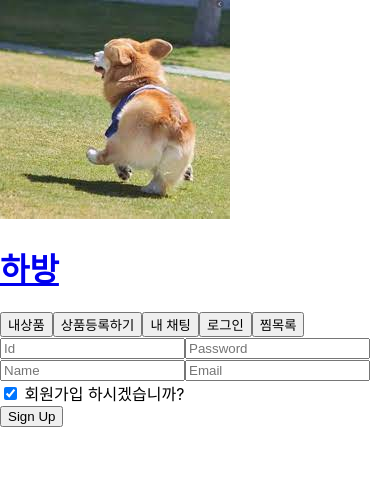
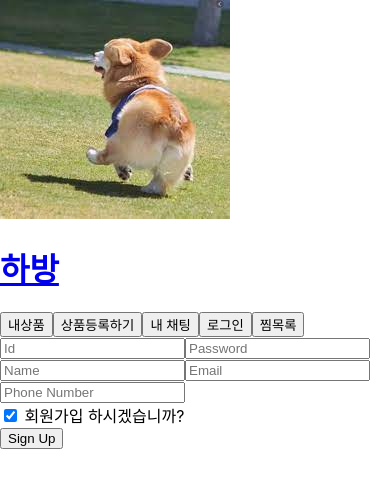
Before and after one commit to SeongHoonPak/SchoolProject, a React (Create React App) app in the folder client/: page /order in a window 390 px wide. Both pictures are taken after a click on the checkbox "회원가입 하시겠습니까?". Shown: the top 488 px of the page. Built offline with nearby package versions, Linux system fonts and the light colour scheme; no server answers; what axios-retry would draw is missing.

Commit message:
sign up plus user phone number

```diff
--- a/client/src/App.jsx
+++ b/client/src/App.jsx
@@ -102,10 +102,16 @@ function App({
           </AuthProvider>
         </Route>
         <Route exact path="/product/:id">
-          <ThisProducts
-            productService={productService}
-            cartService={cartService}
-          />
+          <AuthProvider
+            authService={authService}
+            authErrorEventBus={authErrorEventBus}
+            FileInput={FileInput}
+          >
+            <ThisProducts
+              productService={productService}
+              cartService={cartService}
+            />
+          </AuthProvider>
         </Route>
 
         <Route exact path="/:username">
--- a/client/src/components/Area/area.jsx
+++ b/client/src/components/Area/area.jsx
@@ -1,7 +1,6 @@
 import React from "react";
 
 const Area = ({ onChange }) => {
-  console.log("oncha?", onChange);
   return (
     <>
       <div class="dropdown-content" style={{ padding: 0, minWidth: 300 }}>
--- a/client/src/context/AuthContext.jsx
+++ b/client/src/context/AuthContext.jsx
@@ -47,8 +47,8 @@ export function AuthProvider({
   }, [authService]);
 
   const signUp = useCallback(
-    async (username, password, name, email) =>
-      authService.signup(username, password, name, email).then(user => {
+    async (username, password, name, email, number) =>
+      authService.signup(username, password, name, email, number).then(user => {
         dispatch(loginAction(user.username));
         window.location.replace("/");
       }),
--- a/client/src/pages/Login.jsx
+++ b/client/src/pages/Login.jsx
@@ -6,13 +6,14 @@ const Login = ({ onSignUp, onLogin }) => {
   const [password, setPassword] = useState("");
   const [name, setName] = useState("");
   const [email, setEmail] = useState("");
+  const [number, setNumber] = useState("");
   const [text, setText] = useState("");
   const [isAlert, setIsAlert] = useState(false);
 
   const onSubmit = event => {
     event.preventDefault();
     if (signup) {
-      onSignUp(username, password, name, email).catch(setError);
+      onSignUp(username, password, name, email, number).catch(setError);
     } else {
       onLogin(username, password).catch(setError);
     }
@@ -27,6 +28,7 @@ const Login = ({ onSignUp, onLogin }) => {
     const {
       target: { name, value, checked },
     } = event;
+    console.log(name, value);
     switch (name) {
       case "username":
         return setUsername(value);
@@ -36,6 +38,8 @@ const Login = ({ onSignUp, onLogin }) => {
         return setName(value);
       case "email":
         return setEmail(value);
+      case "number":
+        return setNumber(value);
       case "signup":
         return setSignup(checked);
       default:
@@ -63,6 +67,7 @@ const Login = ({ onSignUp, onLogin }) => {
           onChange={onChange}
         />
         {signup && (
+          <>
             <input
               name="name"
               type="text"
@@ -72,8 +77,6 @@ const Login = ({ onSignUp, onLogin }) => {
               className="form-input"
               required
             />
-        )}
-        {signup && (
             <input
               name="email"
               type="email"
@@ -83,6 +86,16 @@ const Login = ({ onSignUp, onLogin }) => {
               className="form-input"
               required
             />
+            <input
+              name="number"
+              type="tel"
+              placeholder="Phone Number"
+              value={number}
+              onChange={onChange}
+              className="form-input"
+              required
+            />
+          </>
         )}
 
         <div className="form-signup">
--- a/client/src/service/auth.js
+++ b/client/src/service/auth.js
@@ -3,7 +3,7 @@ export default class AuthService {
     this.http = http;
   }
 
-  async signup(username, password, name, email, url) {
+  async signup(username, password, name, email, number) {
     const data = await this.http.fetch('/auth/signup', {
       method: 'POST',
       body: JSON.stringify({
@@ -11,7 +11,7 @@ export default class AuthService {
         password,
         name,
         email,
-        url,
+        number,
       }),
     });
     return data;
```
Also changed, not shown: 2 other files (tests, documents, lock files or other folders). Lines whose indentation alone changed are shown as unchanged.
